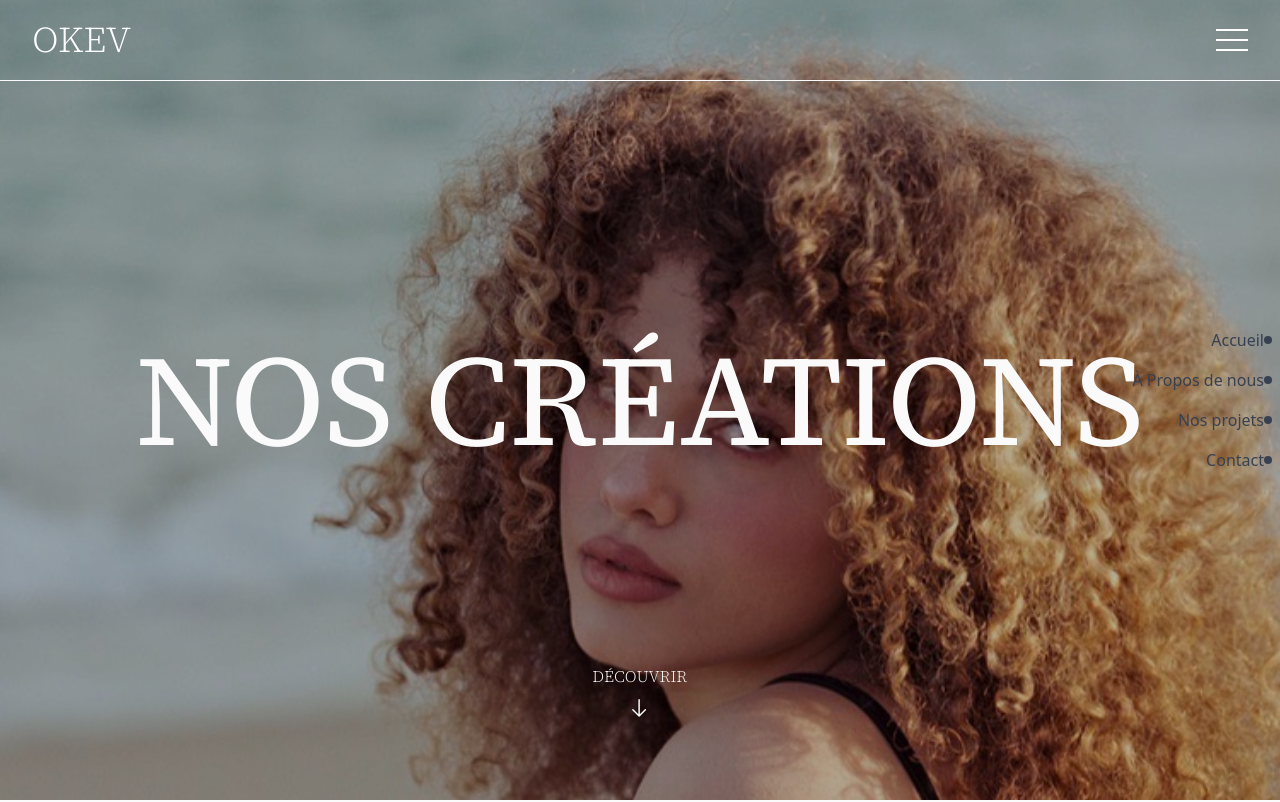
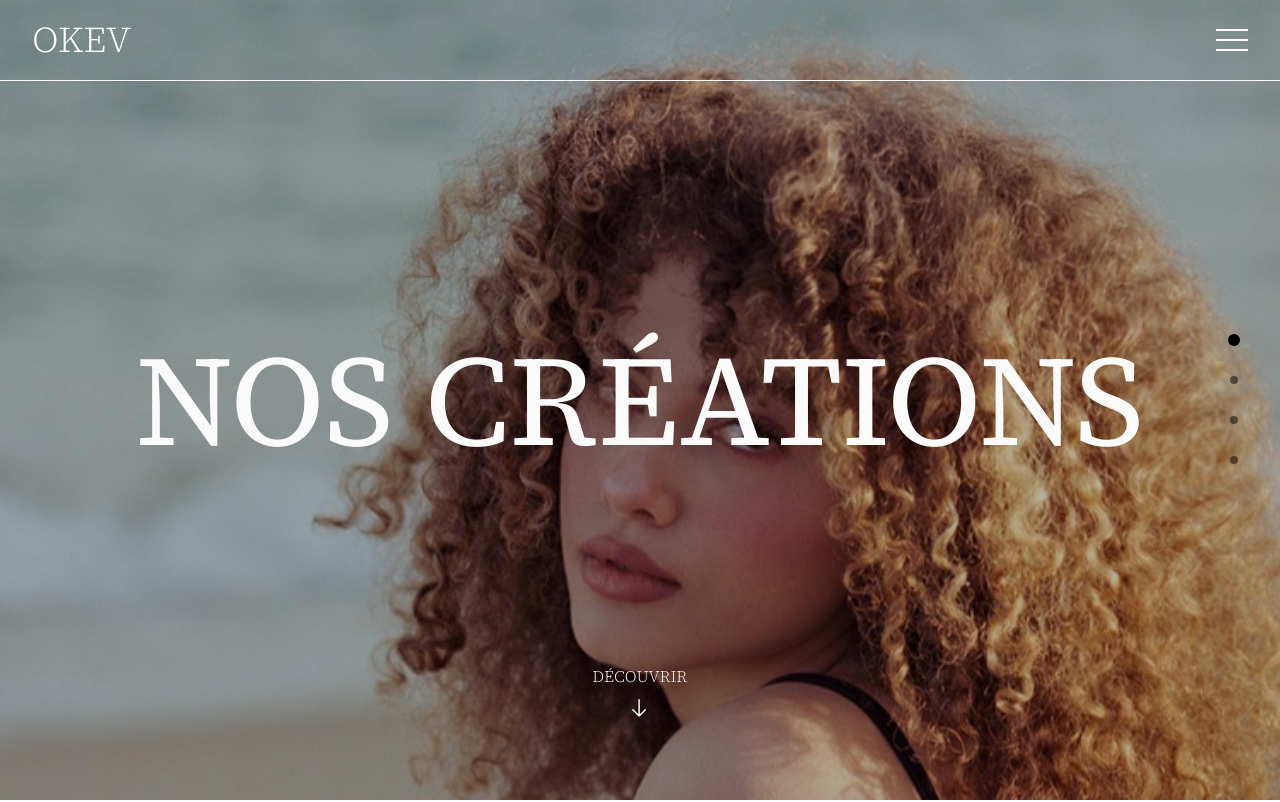
Before and after one commit to theVicoH/Okev, a React (Vite) app: page / in a window 1280 px wide. Shown: the top 802 px of the page. Built offline with nearby package versions, Linux system fonts and the light colour scheme.

Commit message:
Fix color SideBar

```diff
--- a/src/components/widgets/CradGrid.tsx
+++ b/src/components/widgets/CradGrid.tsx
@@ -1,14 +1,15 @@
 import { Card } from "@/types/Card";
 import CardComponent from "../ui/CardComponent";
-import data from "../../assets/json/okev-creations.json"
+import data from "../../assets/json/okev-creations.json";
 
 const CardGrid: React.FC = () => {
   return (
-    <div id="projects-section" className="grid grid-cols-1 sm:grid-cols-2 md:grid-cols-3 lg:grid-cols-5">
+    <div  className="grid grid-cols-1 sm:grid-cols-2 md:grid-cols-3 lg:grid-cols-5">
       {data.map((card: Card) => (
         <CardComponent key={card.id} {...card} />
       ))}
     </div>
   );
 };
+
 export default CardGrid;
--- a/src/components/widgets/SideBar.tsx
+++ b/src/components/widgets/SideBar.tsx
@@ -1,4 +1,4 @@
-import React from 'react';
+import React, { useEffect, useState } from 'react';
 
 interface SideBarProps {
   scroll: {
@@ -7,6 +7,44 @@ interface SideBarProps {
 }
 
 const SideBar: React.FC<SideBarProps> = ({ scroll }) => {
+  const sections = [
+    { id: 'hero-section', label: 'Accueil' },
+    { id: 'about-us-section', label: 'À Propos de nous' },
+    { id: 'projects-section', label: 'Nos projets' },
+    { id: 'contact-section', label: 'Contact' },
+  ];
+
+  const [currentSection, setCurrentSection] = useState<string | null>(null);
+
+  useEffect(() => {
+    const observer = new IntersectionObserver(
+      (entries) => {
+        entries.forEach((entry) => {
+          if (entry.isIntersecting) {
+            setCurrentSection(entry.target.id);
+          }
+        });
+      },
+      { threshold: 0.7 }
+    );
+
+    sections.forEach((section) => {
+      const element = document.getElementById(section.id);
+      if (element) {
+        observer.observe(element);
+      }
+    });
+
+    return () => {
+      sections.forEach((section) => {
+        const element = document.getElementById(section.id);
+        if (element) {
+          observer.unobserve(element);
+        }
+      });
+    };
+  }, [sections]);
+
   const handleClick = (e: React.MouseEvent<HTMLAnchorElement>, targetId: string) => {
     e.preventDefault();
     const targetElement = document.getElementById(targetId);
@@ -16,39 +54,23 @@ const SideBar: React.FC<SideBarProps> = ({ scroll }) => {
   };
 
   return (
-    <div className="fixed right-0 top-1/2 transform -translate-y-1/2 space-y-4 z-20">
-      <a
-        href="#hero-section"
-        onClick={(e) => handleClick(e, 'hero-section')}
-        className="flex items-center justify-end space-x-2 space-x-reverse"
-      >
-        <span className="hidden lg:block text-gray-700">Accueil</span>
-        <div className="w-2 h-2 bg-gray-700 rounded-full"></div>
-      </a>
-      <a
-        href="#about-us-section"
-        onClick={(e) => handleClick(e, 'about-us-section')}
-        className="flex items-center justify-end space-x-2 space-x-reverse"
-      >
-        <span className="hidden lg:block text-gray-700">À Propos de nous</span>
-        <div className="w-2 h-2 bg-gray-700 rounded-full"></div>
-      </a>
-      <a
-        href="#projects-section"
-        onClick={(e) => handleClick(e, 'projects-section')}
-        className="flex items-center justify-end space-x-2 space-x-reverse"
-      >
-        <span className="hidden lg:block text-gray-700">Nos projets</span>
-        <div className="w-2 h-2 bg-gray-700 rounded-full"></div>
-      </a>
-      <a
-        href="#contact-section"
-        onClick={(e) => handleClick(e, 'contact-section')}
-        className="flex items-center justify-end space-x-2 space-x-reverse"
-      >
-        <span className="hidden lg:block text-gray-700">Contact</span>
-        <div className="w-2 h-2 bg-gray-700 rounded-full"></div>
-      </a>
+    <div className="fixed right-5 top-1/2 transform -translate-y-1/2 space-y-4 z-20 md:right-10">
+      {sections.map((section) => (
+        <a
+          key={section.id}
+          href={`#${section.id}`}
+          onClick={(e) => handleClick(e, section.id)}
+          className="flex items-center justify-end gap-2 space-x-reverse group"
+        >
+          <span className="hidden lg:block text-black opacity-0 group-hover:opacity-100 transform group-hover:translate-x-0 transition-all duration-300 translate-x-full">
+            {section.label}
+          </span>
+          <div className="w-8 h-px bg-black opacity-0 group-hover:opacity-100 transform group-hover:translate-x-0 transition-all duration-300 translate-x-full"></div>
+          <div
+            className={`rounded-full transition-all duration-300 ${currentSection === section.id ? 'w-3 h-3 bg-black' : 'w-2 h-2 bg-black bg-opacity-50 group-hover:bg-opacity-100 mr-0.5'}`}
+          ></div>
+        </a>
+      ))}
     </div>
   );
 };
--- a/src/pages/CreationsPage.tsx
+++ b/src/pages/CreationsPage.tsx
@@ -1,13 +1,14 @@
-import CardGrid from "@/components/widgets/CradGrid";
-import HeroCreationSection from "../components/widgets/HeroCreationSection";
+import HeroCreationSection from "@/components/widgets/HeroCreationSection";
 import { Button } from "@/components/ui/button";
+import CardGrid from '@/components/widgets/CradGrid';
 
 const CreationsPage = () => {
   return (
     <div className="overflow-auto">
       <HeroCreationSection />
-      <div id="about-us-section" className="p-4 flex flex-col items-center">
-        <p className="mx-4 max-w-screen-md pt-20 text-md md:w-full md:mx-0">
+      <div className="p-4 flex flex-col items-center">
+        <div id="about-us-section" className="pt-20">
+          <p className="mx-4 max-w-screen-md text-md md:w-full md:mx-0">
             Avec les marques, nous voulons une histoire sur le long terme,
             dépasser des limites, afin de surprendre, captiver, susciter la
             surprise et l’émerveillement. Développer l’image de marque à l’aide de
@@ -24,6 +25,9 @@ const CreationsPage = () => {
             développer une stratégie marketing impactante.
           </p>
         </div>
+      </div>
+      <div id="projects-section">
+      </div>
       <CardGrid />
       <div className="p-4 flex flex-col items-center py-28">
         <div id="contact-section" className="flex flex-col items-start gap-10">
@@ -37,7 +41,7 @@ const CreationsPage = () => {
             nous nous ferons un plaisir de partager nos conseils pour développer
             vos projets !
           </p>
-          <Button variant="outline">Nous contactez</Button>
+          <Button variant="outline">Nous contacter</Button>
         </div>
       </div>
     </div>
```
Lines whose indentation alone changed are shown as unchanged.
